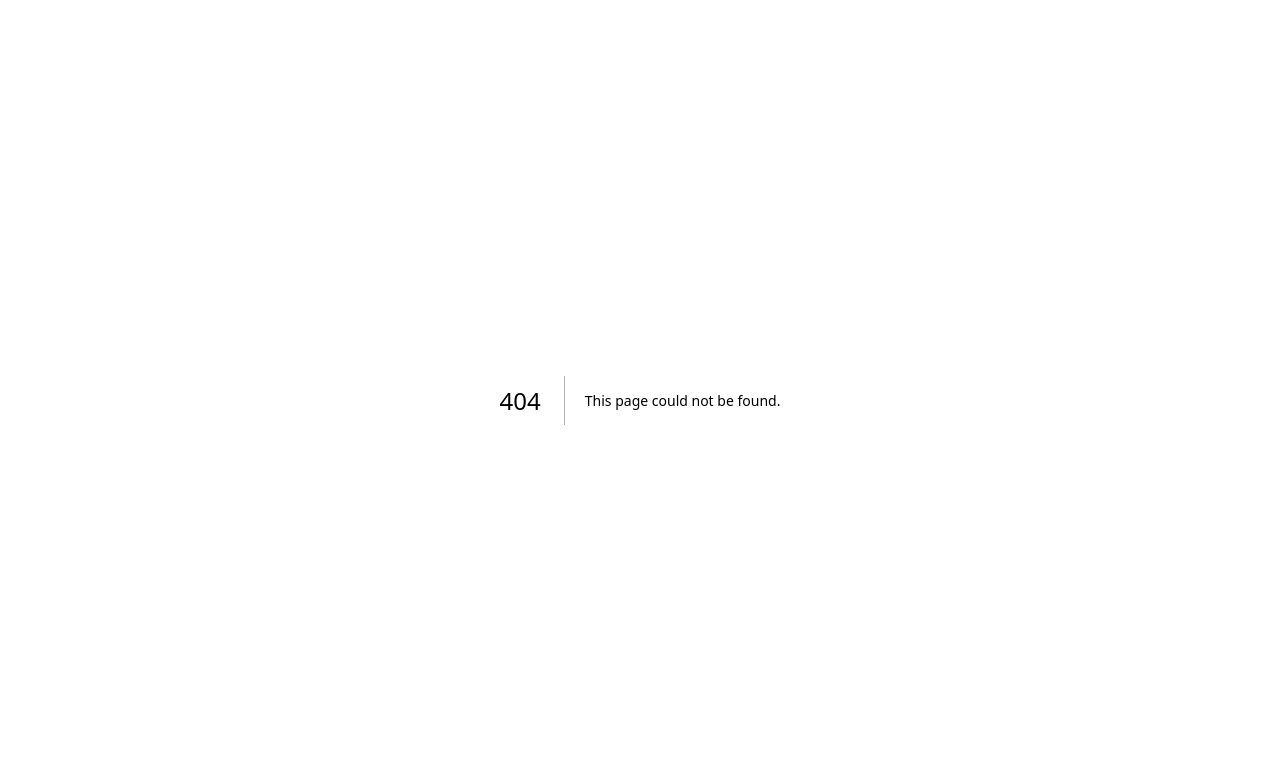
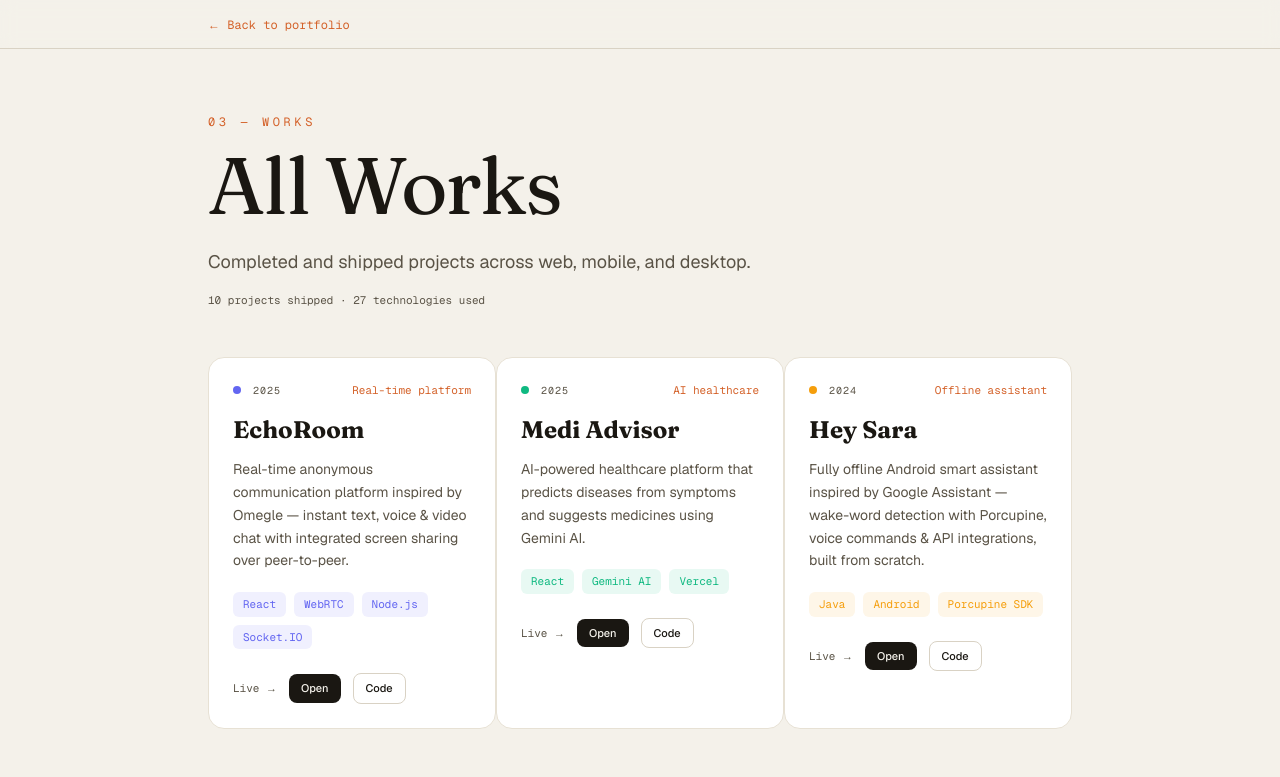
Before and after one commit to Vijayapardhu/Vijayapardhu.github.io, a Next.js app: page /works in a window 1280 px wide. Before the commit this address had no page. Shown: the top 777 px of the page. Built offline with nearby package versions, Linux system fonts and the light colour scheme.

Commit message:
feat: add /works page listing all completed projects
- New /works page with grid of all completed projects
- Each project card shows year, type, description, stack, live/demo links
- View all works link from Selected Work now points to /works

```diff
--- /dev/null
+++ b/src/app/works/page.tsx
@@ -0,0 +1,104 @@
+import Link from "next/link";
+import { completedProjects } from "@/data/projects";
+
+export default function WorksPage() {
+  return (
+    <main className="min-h-dvh bg-bg text-ink">
+      <nav className="border-b border-line bg-bg/50 sticky top-0 z-20 backdrop-blur">
+        <div className="mx-auto max-w-5xl px-5 py-3 sm:px-10 lg:px-20">
+          <Link
+            href="/"
+            className="text-accent font-mono text-[12px] hover:text-ink transition-colors"
+          >
+            ← Back to portfolio
+          </Link>
+        </div>
+      </nav>
+
+      <div className="mx-auto max-w-5xl px-5 py-16 sm:px-10 lg:px-20">
+        <div className="mb-12">
+          <p className="font-mono text-[12px] uppercase tracking-[0.3em] text-accent">
+            03 — Works
+          </p>
+          <h1 className="font-display text-[3rem] leading-[1.05] tracking-tight mt-3 sm:text-[5rem]">
+            All Works
+          </h1>
+          <p className="mt-5 text-lg leading-relaxed text-ink-soft max-w-2xl">
+            Completed and shipped projects across web, mobile, and desktop.
+          </p>
+          <p className="mt-4 font-mono text-[11px] text-ink-soft">
+            {completedProjects.length} projects shipped ·{' '}
+            {completedProjects.reduce((acc, p) => acc + p.stack.length, 0)} technologies used
+          </p>
+        </div>
+
+        <div className="grid gap-y-12 sm:grid-cols-2 lg:grid-cols-3">
+          {completedProjects.map((p, i) => (
+            <Link
+              key={p.id}
+              href={`/projects/${p.id}/`}
+              className="group relative block border border-card-line bg-card rounded-2xl overflow-hidden hover:border-accent transition-colors"
+            >
+              <div className="p-6">
+                <div className="flex items-center gap-3 mb-4">
+                  <span
+                    className="h-2 w-2 rounded-full shrink-0"
+                    style={{ background: p.accent }}
+                  />
+                  <span className="font-mono text-[10px] uppercase tracking-widest text-ink-soft">
+                    {p.year}
+                  </span>
+                  <span className="ml-auto font-mono text-[11px] text-accent">
+                    {p.type}
+                  </span>
+                </div>
+                <h3 className="font-display text-2xl font-bold mb-3 group-hover:text-accent transition-colors">
+                  {p.name}
+                </h3>
+                <p className="text-[14px] leading-relaxed text-ink-soft mb-5">
+                  {p.blurb}
+                </p>
+                <div className="flex flex-wrap gap-2 mb-6">
+                  {p.stack.slice(0, 6).map((s) => (
+                    <span
+                      key={s}
+                      className="rounded-md px-2.5 py-1 font-mono text-[11px] shrink-0"
+                      style={{ background: `${p.accent}18`, color: p.accent }}
+                    >
+                      {s}
+                    </span>
+                  ))}
+                </div>
+                <div className="flex items-center gap-3">
+                  <span className="font-mono text-[11px] text-ink-soft">
+                    Live →
+                  </span>
+                  {p.live && (
+                    <a
+                      href={p.live}
+                      target="_blank"
+                      rel="noreferrer"
+                      className="rounded-lg bg-ink px-3 py-1.5 text-[11px] font-medium text-bg hover:shadow-[0_10px_30px_-8px_var(--accent)] transition-all"
+                    >
+                      Open
+                    </a>
+                  )}
+                  {p.github && (
+                    <a
+                      href={p.github}
+                      target="_blank"
+                      rel="noreferrer"
+                      className="rounded-lg border border-line px-3 py-1.5 text-[11px] font-medium text-ink hover:border-accent transition-all"
+                    >
+                      Code
+                    </a>
+                  )}
+                </div>
+              </div>
+            </Link>
+          ))}
+        </div>
+      </div>
+    </main>
+  );
+}
--- a/src/components/Portfolio.tsx
+++ b/src/components/Portfolio.tsx
@@ -1,5 +1,6 @@
 "use client";
 
+import Link from "next/link";
 import { useEffect, useRef, useState } from "react";
 import {
   motion,
@@ -361,12 +362,12 @@ export default function Portfolio() {
                 {featured.map((p, i) => (
                   <WorkRow key={p.id} p={p} i={i} />
                 ))}
-                <a
-                  href="#all-works"
+                <Link
+                  href="/works/"
                   className="mt-12 inline-flex items-center gap-2 font-mono text-[12px] uppercase tracking-widest text-accent hover:text-ink transition-colors"
                 >
                   View all works →
-                </a>
+                </Link>
               </>
             )}
           </div>
```
